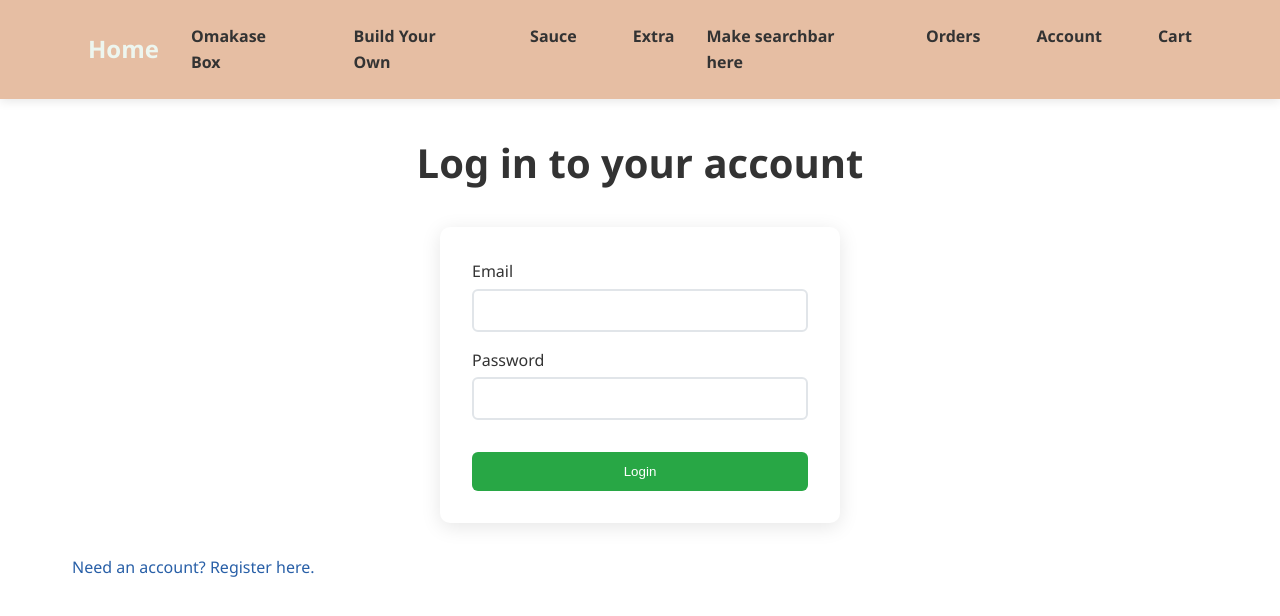
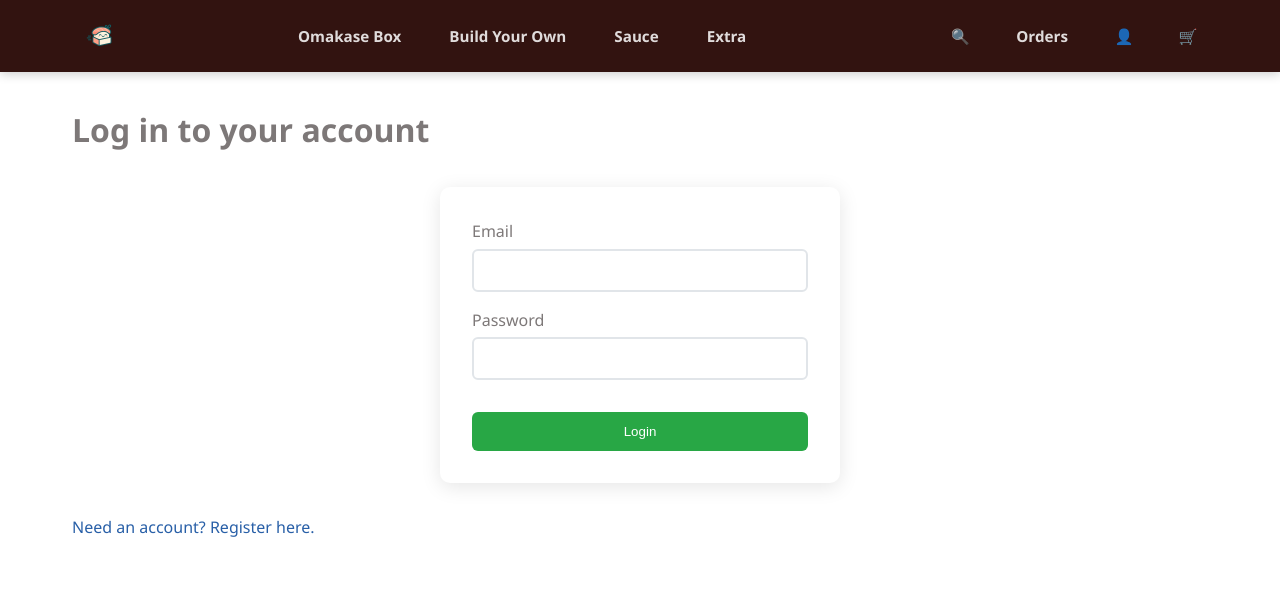
Before and after one commit to kevinongg/mizubox-frontend, a React (Vite) app: page /login in a window 1280 px wide. Shown: the top 616 px of the page. Built offline with nearby package versions, Linux system fonts and the light colour scheme; no server answers.

Commit message:
fixing css

```diff
--- a/src/index.css
+++ b/src/index.css
@@ -8,7 +8,7 @@
 body {
   font-family: "Segoe UI", sans-serif;
   line-height: 1.6;
-  color: #333;
+  color: #7d7878;
   background-color: white;
 }
 
@@ -26,64 +26,117 @@ main {
 
 /* ---------------------Navigation -------------------------*/
 header {
-  background: rgb(230, 190, 163);
-  box-shadow: 0 2px 10px rgba(0, 0, 0, 0.1);
-
+  background: #321310;
+  box-shadow: 0 2px 10px rgba(0, 0, 0, 0.2);
+  color: rgb(29, 15, 15);
 }
 
 nav {
   display: flex;
   justify-content: space-between;
   align-items: center;
-  padding: 1rem 2rem;
+  padding: 0.75rem 2rem;
   max-width: 1200px;
   margin: 0 auto;
+  position: relative;
+}
+
+.nav-container {
+  display: flex;
+  justify-content: space-between;
+  align-items: center;
+  flex-grow: 1;
+  margin-left: 2rem;
 }
 
 .nav-middle,
 .nav-right {
   display: flex;
+  align-items: center;
   gap: 1.5rem;
-  font-weight: bold ;
-}
-.nav-left{
   font-weight: bold;
-  color: rgb(203, 28, 28);
+  color: rgb(240, 118, 31);
+  font-size: 50px ;
+
 
 }
 
+.nav-left {
+  font-weight: bold;
+  color: chocolate;
+}
+.nav-left {
+  flex: 1;
+}
+.logo-link {
+  display: flex;
+  align-items: center;
+  gap: 0.5rem;
+  color: white;
+  text-decoration: none;
+  transition: opacity 0.3s ease;
+}
+
+.logo-link:hover {
+  opacity: 0.9;
+}
+
+.logo-link span {
+  font-size: 1.25rem;
+  letter-spacing: 0.5px;
+  color: #e94560;
+}
+
+.logo {
+  height: 32px;
+}
+
 nav a {
-  padding: 0.5rem 1rem;
-  border-radius: 6px;
+  padding: 0.5rem 0.75rem;
+  border-radius: 4px;
   transition: all 0.3s ease;
+  color: rgba(255, 255, 255, 0.85);
+  text-decoration: none;
+  font-size: 0.95rem;
 }
 
 nav a:hover {
-  background-color: #c1d6af;
-  color: #28a745;
+  background-color: rgba(233, 69, 96, 0.1);
+  color: #e94560;
 }
 
 nav a.active {
-  background-color: #28a745;
+  background-color: #e94560;
   color: white;
 }
 
-nav > div:first-child a {
-  font-size: 1.5rem;
-  font-weight: bold;
-  color: #edf6ef;
+.icon-link {
+  display: flex;
+  align-items: center;
+  justify-content: center;
+  width: 40px;
+  height: 40px;
+  padding: 0 !important;
 }
 
-/* Typography */
-h1 {
-  font-size: 2.5rem;
-  margin-bottom: 1rem;
-  text-align: center;
+.cart-link {
+  position: relative;
 }
 
-p {
-  margin-bottom: 1rem;
-  text-align: center;
+.cart-count {
+  position: absolute;
+  top: -5px;
+  right: -5px;
+  background-color: #e94560;
+  color: white;
+  font-size: 0.7rem;
+  font-weight: bold;
+  width: 18px;
+  height: 18px;
+  border-radius: 50%;
+  display: flex;
+  align-items: center;
+  justify-content: center;
 }
 
 /* Forms */
@@ -412,7 +465,6 @@ main a:hover {
 /*--------------------------- Home Page Wrapper -----------------------*/
 .home-wrapper {
   margin-top: 2rem; /* Pull up to connect with navbar */
-
 }
 
 /* Hero Section with GIF */
--- a/src/layout/Navbar.jsx
+++ b/src/layout/Navbar.jsx
@@ -1,13 +1,17 @@
 import { NavLink } from "react-router";
 
 const Navbar = () => {
-  // remember to use icons for the navbar
   return (
     <header>
       <nav>
-        <div>
-          <NavLink to="/">Home</NavLink>
+        <div className="nav-left">
+          <NavLink to="/" className="logo-link">
+            <img src="/Mizubox-Logo.png" alt="Mizubox" className="logo" />
+            {/* <img src="/mizubox-logo.svg" alt="Mizubox" className="logo" /> */}
+          </NavLink>
         </div>
+
+        <div className="nav-container">
           <div className="nav-middle">
             <NavLink to="/omakasebox">Omakase Box</NavLink>
             <NavLink to="/buildyourown">Build Your Own</NavLink>
@@ -16,10 +20,17 @@ const Navbar = () => {
           </div>
 
           <div className="nav-right">
-          <NavLink to="/searchbar">Make searchbar here</NavLink>
+            <NavLink to="/searchbar" className="icon-link">
+              <span className="icon-search">🔍</span>
+            </NavLink>
             <NavLink to="/orders">Orders</NavLink>
-          <NavLink to="/account">Account</NavLink>
-          <NavLink to="/cart">Cart</NavLink>
+            <NavLink to="/account" className="icon-link">
+              <span className="icon-user">👤</span>
+            </NavLink>
+            <NavLink to="/cart" className="icon-link cart-link">
+              <span className="icon-cart">🛒</span>
+            </NavLink>
+          </div>
         </div>
       </nav>
     </header>
--- a/src/pages/Home.jsx
+++ b/src/pages/Home.jsx
@@ -9,7 +9,7 @@ const HomePage = () => {
     <div className="home-wrapper">
       <div className=" hero-section">
         <img
-          src="https://media4.giphy.com/media/v1.Y2lkPTc5MGI3NjExdWgybG5oeWllYWw0N2ZtMGdrYWdmaWQ4dWNxeWEzZGE0Yjhic3JyZyZlcD12MV9pbnRlcm5hbF9naWZfYnlfaWQmY3Q9Zw/NVMeGBYDhyo/giphy.gif"
+          src="../../../public/nigiris.png"
           alt="Sushi prepration"
           className="hero-gif"
         />
@@ -27,7 +27,7 @@ const HomePage = () => {
             </p>
             <button
               className="hero-button"
-              onClick={() => navigate("/omakase-box")}
+              onClick={() => navigate("/login")}
             >
               Order Now
             </button>
```
Lines whose indentation alone changed are shown as unchanged.
